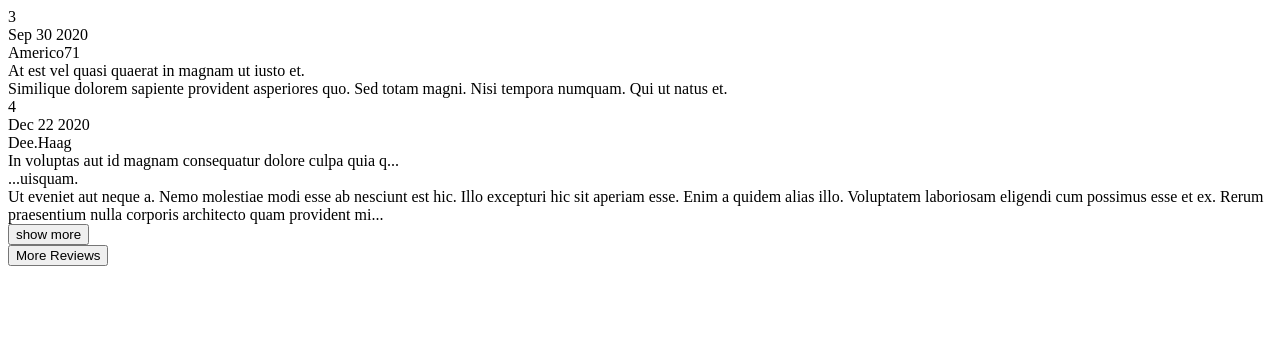
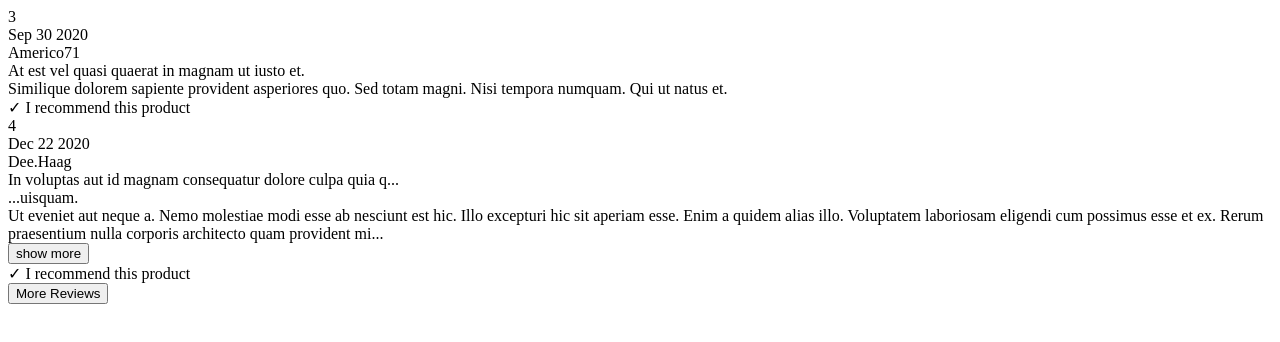
Before and after one commit to fec1-dijkstra/fec, a React app: page / in a window 1280 px wide. Shown: the top 342 px of the page. Built offline with nearby package versions, Linux system fonts and the light colour scheme.

Commit message:
implements checkmarks on product recommendations

```diff
--- /dev/null
+++ b/client/src/components/ReviewTiles/Recommends.jsx
@@ -0,0 +1,11 @@
+/* eslint-disable react/prop-types */
+import React from 'react';
+
+const Recommends = ({ recommendation }) => {
+  if (recommendation) {
+    return <div className="recommends">&#10003; I recommend this product</div>;
+  }
+  return null;
+};
+
+export default Recommends;
--- a/client/src/components/ReviewTiles/ReviewTile.jsx
+++ b/client/src/components/ReviewTiles/ReviewTile.jsx
@@ -4,6 +4,7 @@
 import React from 'react';
 import Summary from './Summary.jsx';
 import ReviewBody from './ReviewBody.jsx';
+import Recommends from './Recommends.jsx';
 
 class ReviewTile extends React.Component {
   constructor() {
@@ -20,6 +21,7 @@ class ReviewTile extends React.Component {
         <div className="username">{review.reviewer_name}</div>
         <Summary summary={review.summary} />
         <ReviewBody body={review.body} />
+        <Recommends recommendation={review.recommend} />
       </div>
     );
   }
```
